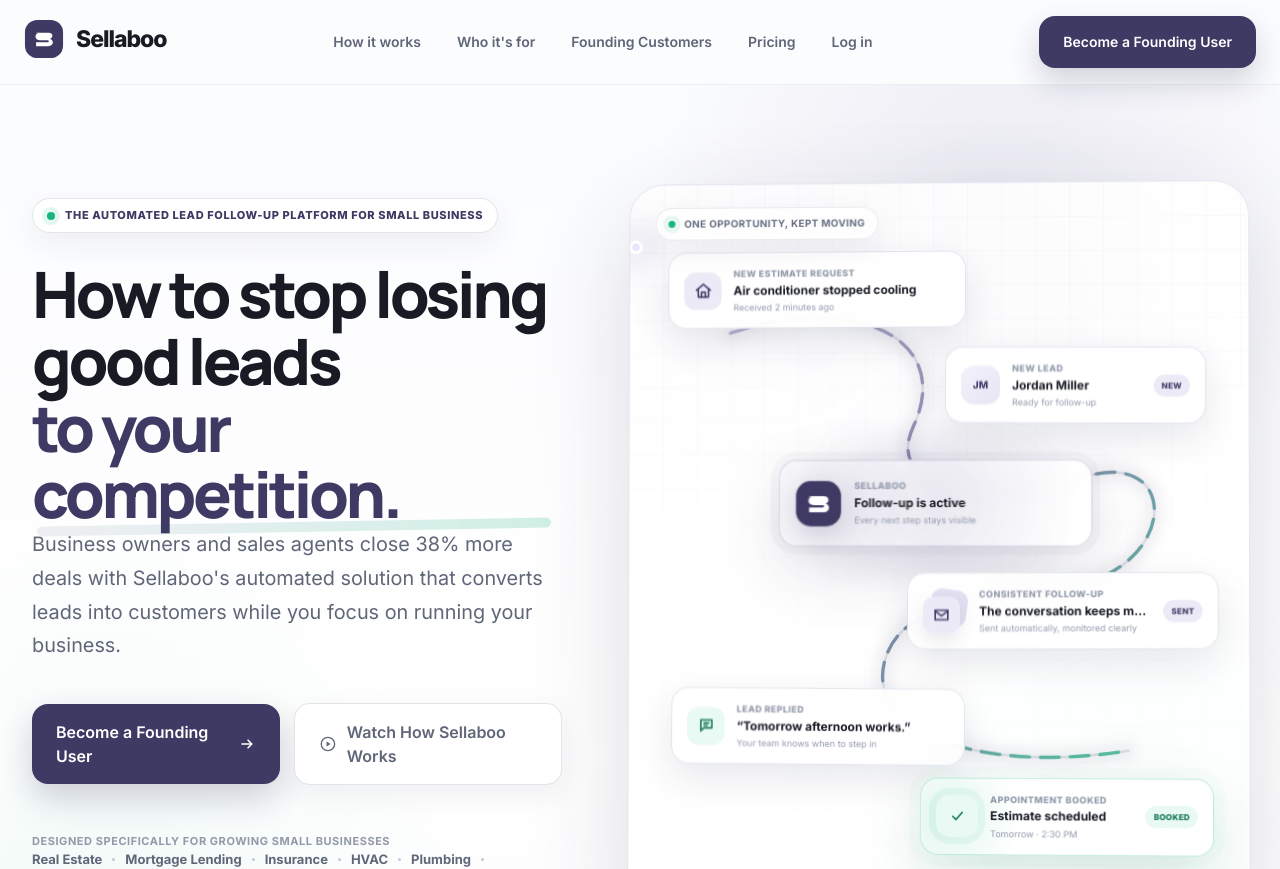
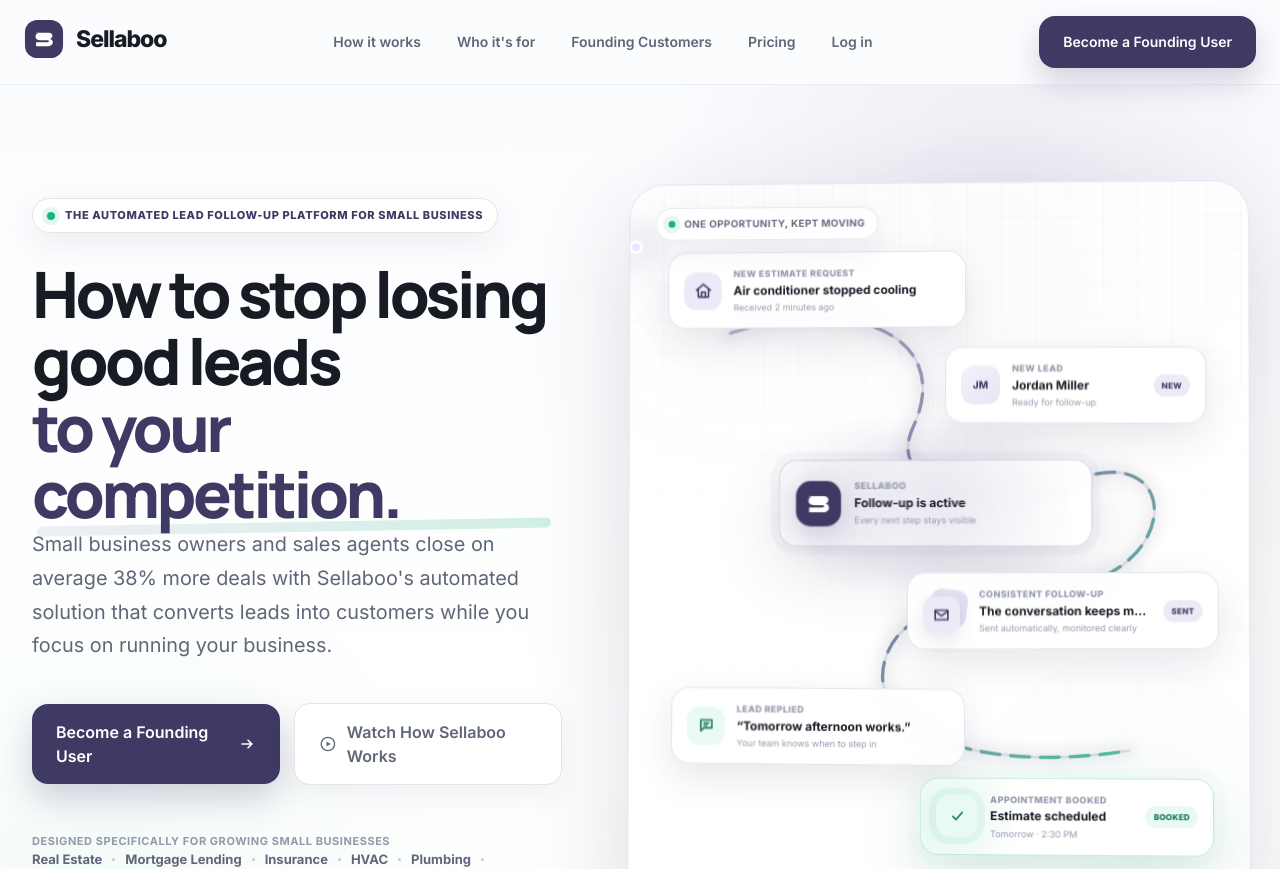
Before and after one commit to Sellaboo-dev/sellaboo-marketing, a Next.js app: page / in a window 1280 px wide. Shown: the top 869 px of the page. Built offline with nearby package versions, Linux system fonts and the light colour scheme.

Commit message:
Changed text in subsection of hero section.

```diff
--- a/components/hero/HeroSection.tsx
+++ b/components/hero/HeroSection.tsx
@@ -78,9 +78,9 @@ export function HeroSection() {
           </h1>
 
           <p className="mx-auto mt-7 max-w-[610px] text-[clamp(17px,1.55vw,20px)] leading-[1.7] text-[var(--color-body)] lg:mx-0">
-            Business owners and sales agents close 38% more
-            deals with Sellaboo's automated solution
-            that converts leads into customers
+            Small business owners and sales agents close on
+            average 38% more deals with Sellaboo's automated
+            solution that converts leads into customers
             while you focus on running your business.
           </p>
 
```
